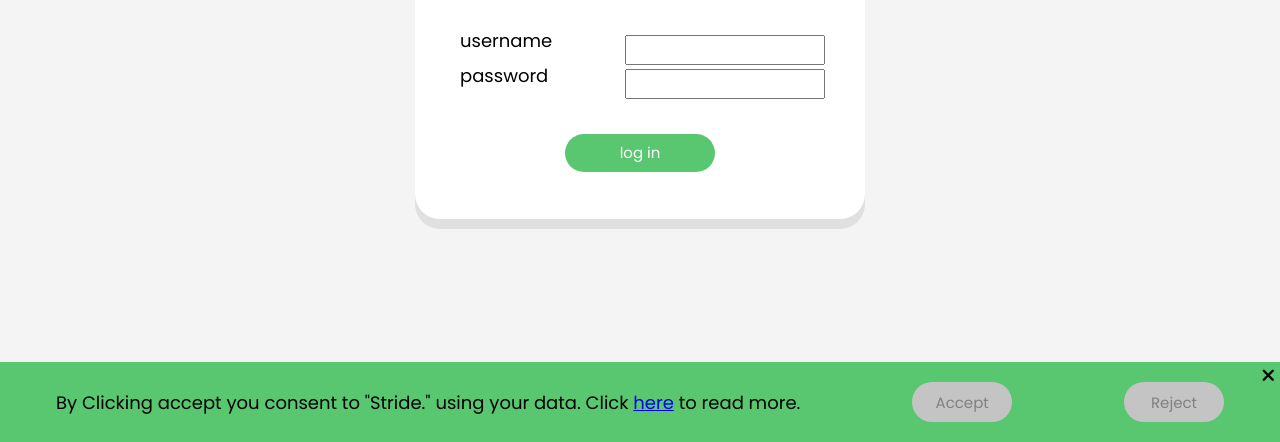
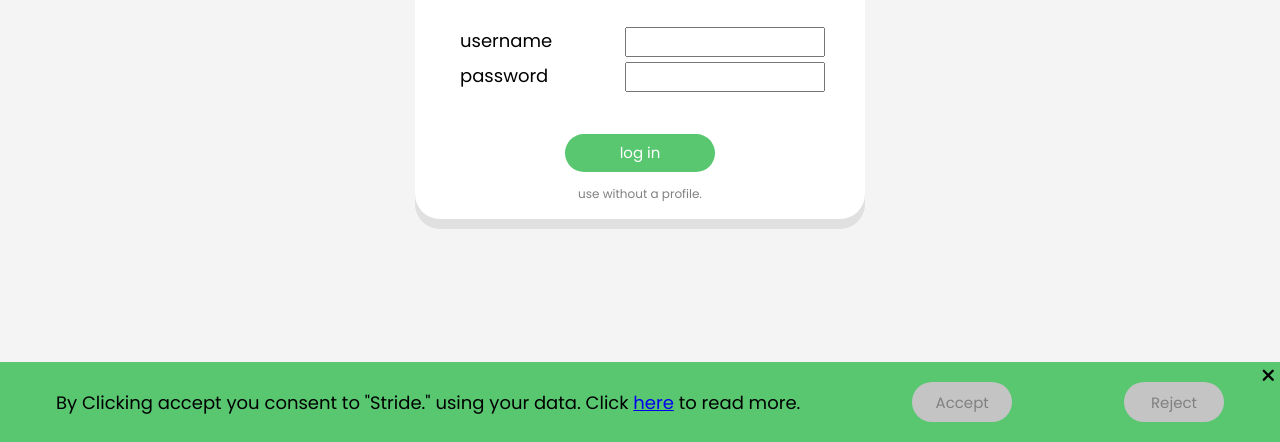
Before and after one commit to zakgogi/client, a website with bundled scripts: page index.html in a window 1280 px wide. Shown: the part 358-800 px from the top of the page. Built offline with nearby package versions, Linux system fonts and the light colour scheme.

Commit message:
add unknown user

```diff
--- a/index.html
+++ b/index.html
@@ -58,6 +58,9 @@
             </div>
           </div>
           <input id="submit-button" type="submit" value="log in" />
+          <a href="https://the-stride.netlify.app/profile/"
+            >use without a profile.</a
+          >
         </form>
         <p id="error-messages"></p>
       </section>
--- a/static/style.css
+++ b/static/style.css
@@ -150,8 +150,22 @@ input[type="password"] {
   font-size: 20px;
 
   padding-left: 15px;
+  margin: 0 auto;
 }
+form a {
+  text-decoration: none;
+  position: absolute;
+  bottom: 0;
+  left: 50%;
+  -ms-transform: translate(-50%, -50%);
+  transform: translate(-50%, -50%);
 
+  font-family: "Poppins", sans-serif;
+  font-weight: 400;
+  font-size: 12px;
+
+  color: var(--button-disabled-text);
+}
 #emailEntry {
   display: none;
 }
```
